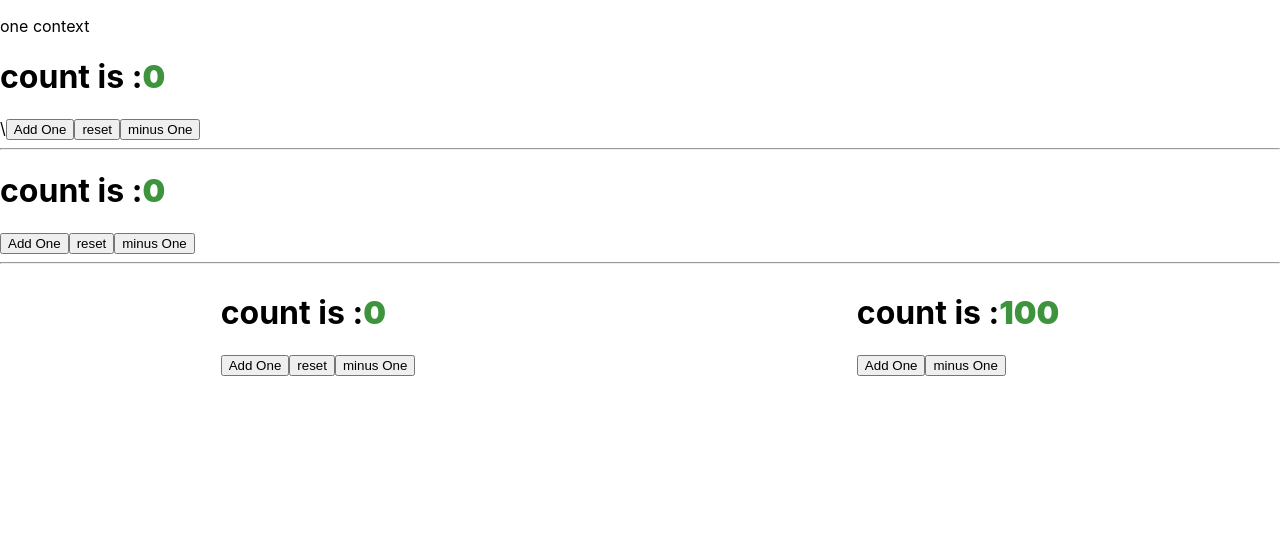
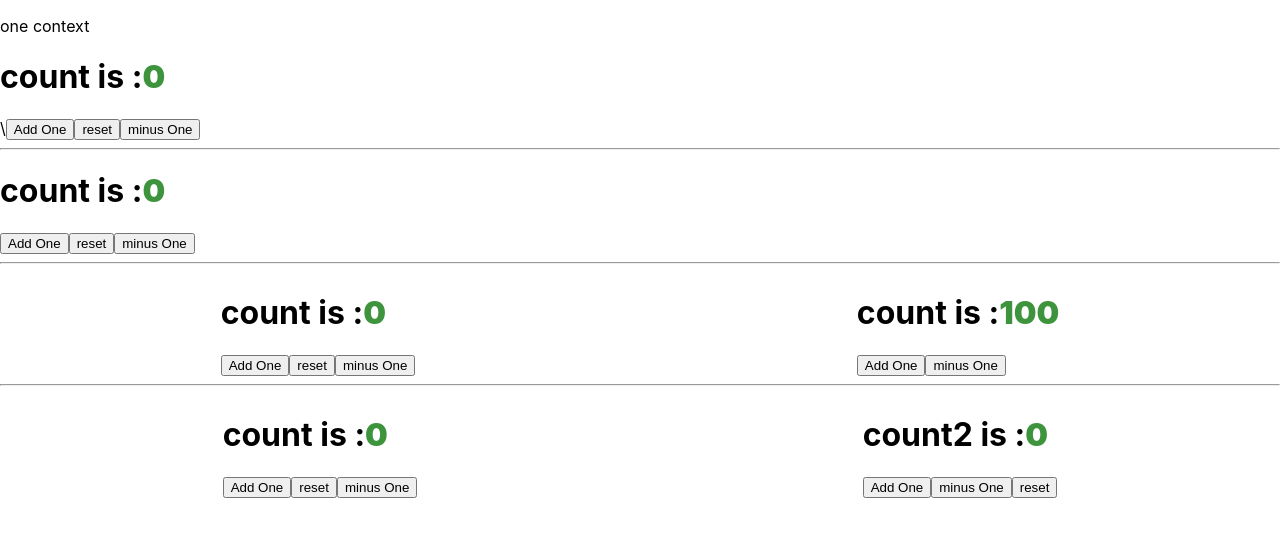
Before and after one commit to radshodam/context-simple, a React (Create React App) app: page / in a window 1280 px wide. Shown: the top 536 px of the page. Built offline with nearby package versions, Linux system fonts and the light colour scheme.

Commit message:
multiple state useReducer two reducers

```diff
--- a/src/App.js
+++ b/src/App.js
@@ -3,6 +3,7 @@ import CounterOne from "./comtext/CounterOne";
 import CounterProvider from "./comtext/CounterProvider";
 import CountReducer from "./reducer/CountReducer";
 import CountReducerObj from "./reducer/CountReducerObj";
+import CountReducerObj2 from "./reducer/CountReducerObj2";
 function App() {
   return (
     //counterProvider
@@ -14,6 +15,8 @@ function App() {
         <CountReducer />
         <hr />
         <CountReducerObj />
+        <hr/>
+        <CountReducerObj2/>
       </div>
     </CounterProvider>
   );
--- /dev/null
+++ b/src/reducer/CountReducerObj2.js
@@ -0,0 +1,64 @@
+import { useReducer } from "react";
+const initialState = 0
+const reducer = (state, action) => {
+  console.log(action);
+  switch (action.type) {
+    case "increament":
+      // return state + action.val;
+      return  state + action.val ;
+    case "decrement":
+      return  state - action.val ;
+    case "reset":
+      return  initialState ;
+
+    default:
+      return state;
+  }
+};
+
+function CountReducerObj2() {
+
+  const [count, dispatch] = useReducer(reducer, initialState);
+  const [count2, dispatch2] = useReducer(reducer, initialState);
+  //state={}
+  //actions={}
+
+  //multiple state
+  return (
+    <div style={{ display: "flex", justifyContent: "space-around" }}>
+      <div>
+        <h1>
+          count is :
+          <span className={count >= 0 ? "green" : "red"}>
+            {count}
+          </span>
+        </h1>
+        <button onClick={() => dispatch({ type: "increament", val: 1 })}>
+          Add One
+        </button>
+        <button onClick={() => dispatch({ type: "reset" })}>reset</button>
+        <button onClick={() => dispatch({ type: "decrement", val: 1 })}>
+          minus One
+        </button>
+      </div>
+      <div>
+        <h1>
+          count2 is :
+          <span className={count2 >= 0 ? "green" : "red"}>
+            {count2}
+          </span>
+        </h1>
+        <button onClick={() => dispatch2({ type: "increament", val: 1 })}>
+          Add One
+        </button>
+        <button onClick={() => dispatch2({ type: "decrement", val: 1 })}>
+          minus One
+        </button>
+        <button onClick={() => dispatch2({ type: "reset" })}>reset</button>
+
+      </div>
+    </div>
+  );
+}
+
+export default CountReducerObj2;
```
